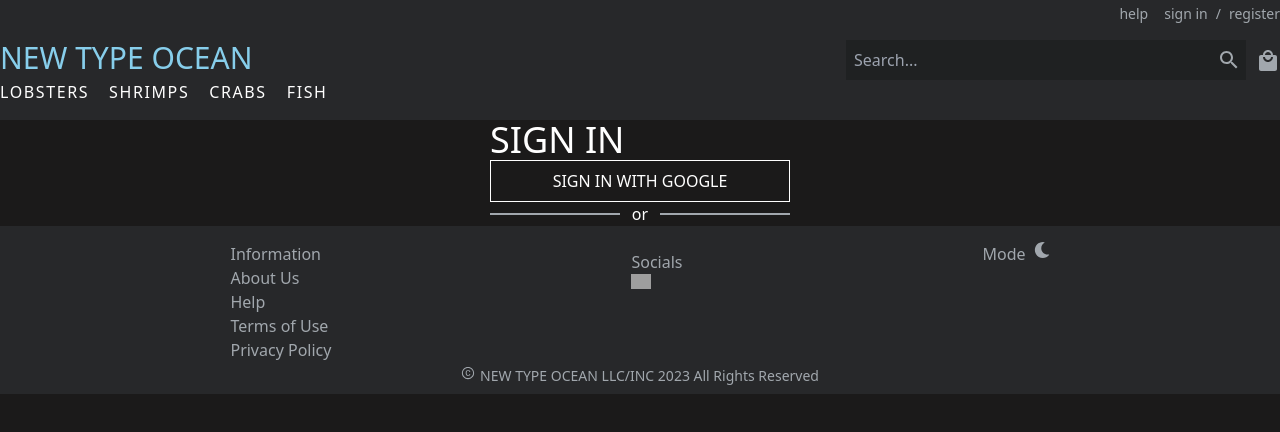
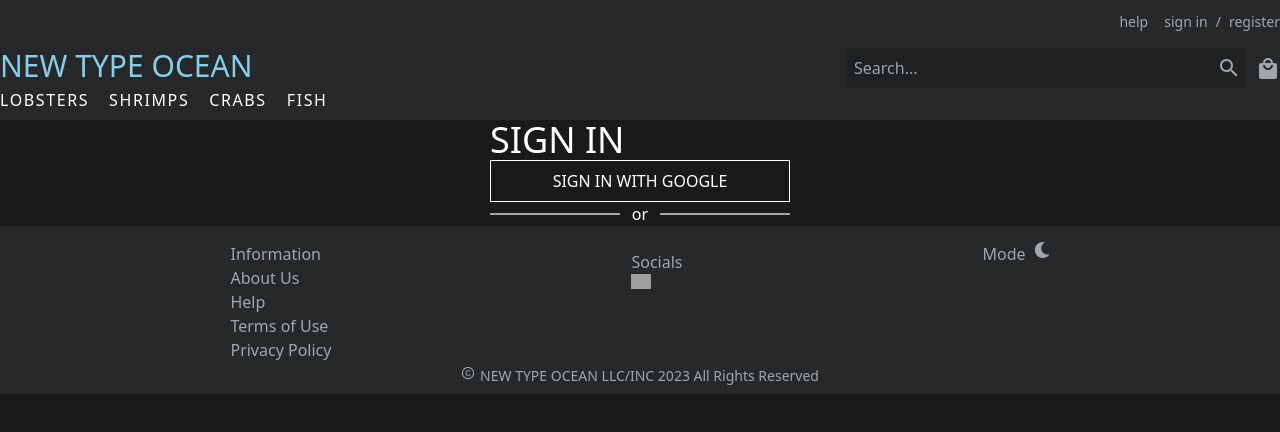
Before and after one commit to Requiem-of-Zero/gjallarhorn, a Next.js app: page /login in a window 1280 px wide. Shown: the top 432 px of the page. Built offline with nearby package versions, Linux system fonts and the light colour scheme; no server answers; grey boxes are pictures that could not be loaded; a web font is replaced by a local one.

Commit message:
Fixed header spacing issues

```diff
--- a/src/components/404/EmptyResults.js
+++ b/src/components/404/EmptyResults.js
@@ -2,7 +2,7 @@ import Image from "next/image";
 
 const EmptyResults = () => {
   return (
-    <div className="w-screen px-[12.5rem]">
+    <div className="w-screen px-[15rem]">
       <Image
         src="https://staticg.sportskeeda.com/editor/2022/07/31987-16590245387151-1920.jpg"
         width={1920}
--- a/src/components/Header/Header.js
+++ b/src/components/Header/Header.js
@@ -18,7 +18,7 @@ const Header = () => {
     }
   };
   return (
-    <div className="sticky top-0 z-10 bg-grey h-12 flex justify-end flex-col items-center xs:pb-2 pt-2 lgl:h-[120px] lgl:items-start">
+    <div className="pb-2 sticky top-0 z-10 bg-grey h-12 flex justify-end flex-col items-center lgl:pb-0 lgl:h-[120px] lgl:items-start">
       <div className="max-w-contentContainer m0a">
         {user ? (
           <div className="flex justify-end text-[#A1A7AD] gap-2 text-sm h-9">
```
